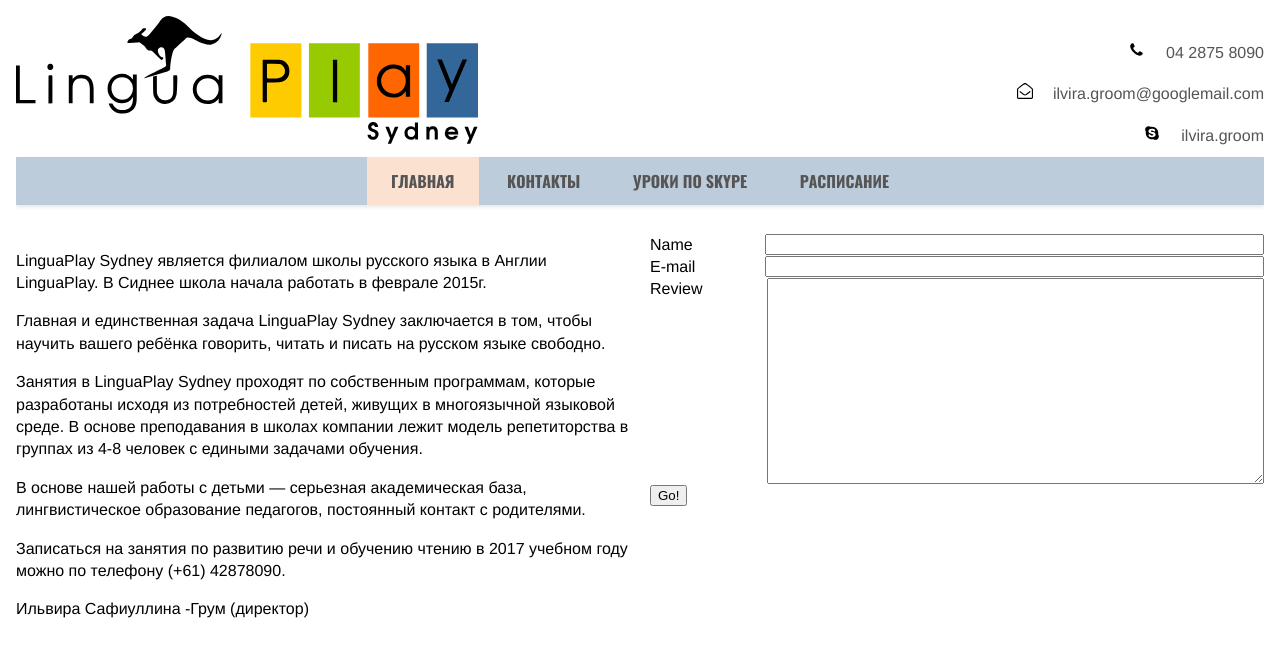
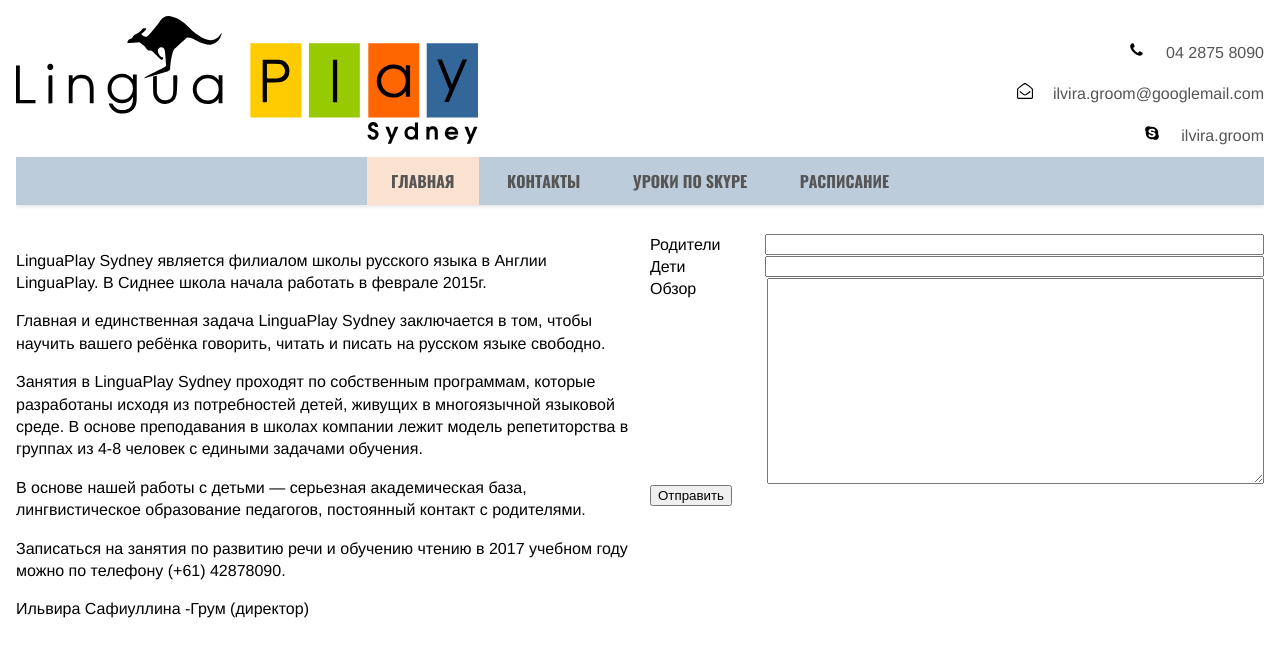
Before and after one commit to ilvira/ilvira.github.io, a Jekyll site: the page built from index.md, in a window 1280 px wide, cut to the strip 0-694 px from the top of the page. Shown: the top 657 px of the strip. Built offline with Jekyll 4.4.1, drawn with Linux system fonts in a browser that asks for light colours.

Commit message:
Staticman

```diff
--- a/_includes/comments_staticman.html
+++ b/_includes/comments_staticman.html
@@ -2,9 +2,9 @@
   <input name="options[redirect]" type="hidden" value="http://linguaplaysydney.com.au">
   <!-- e.g. "2016-01-02-this-is-a-post" -->
   <input name="options[slug]" type="hidden" value="{{ page.slug }}">
-  <label><input name="fields[name]" type="text">Name</label>
-  <label><input name="fields[email]" type="email">E-mail</label>
-  <label><textarea name="fields[message]"></textarea>Review</label>
+  <label><input name="fields[parentName]" type="text">Родители</label>
+  <label><input name="fields[childrensNames]" type="email">Дети</label>
+  <label><textarea name="fields[message]"></textarea>Обзор</label>
 
-  <button type="submit">Go!</button>
+    <button type="submit">Отправить</button>
 </form>
--- a/staticman.yml
+++ b/staticman.yml
@@ -7,7 +7,7 @@
   #
   # Names of the fields the form is allowed to submit. If a field that is
   # not here is part of the request, an error will be thrown.
-  allowedFields: ["name", "email", "message"]
+  allowedFields: ["parentName", "childrensNames", "message"]
 
   # (*) REQUIRED
   #
```
